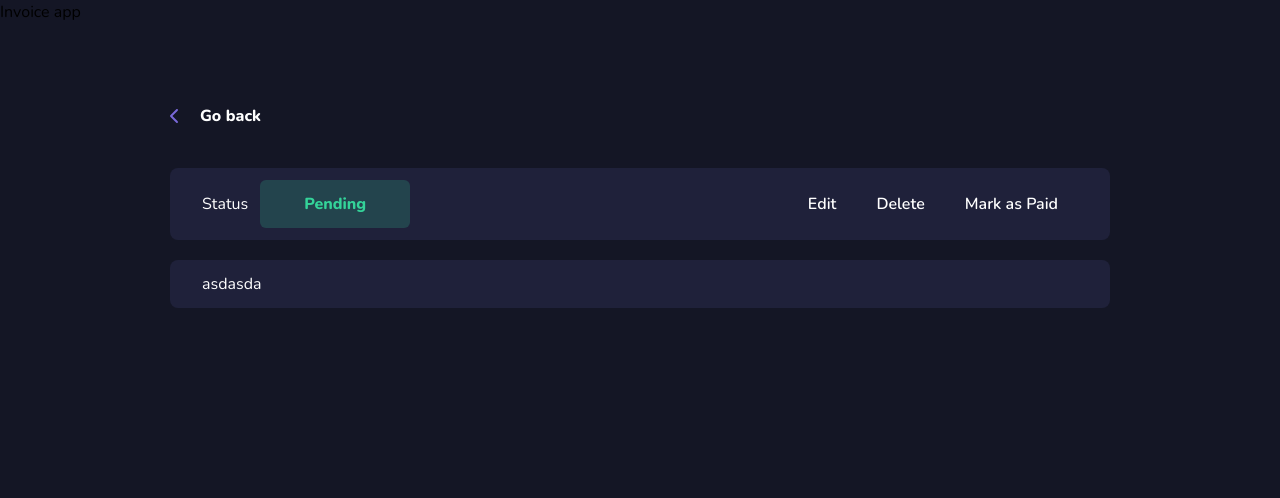
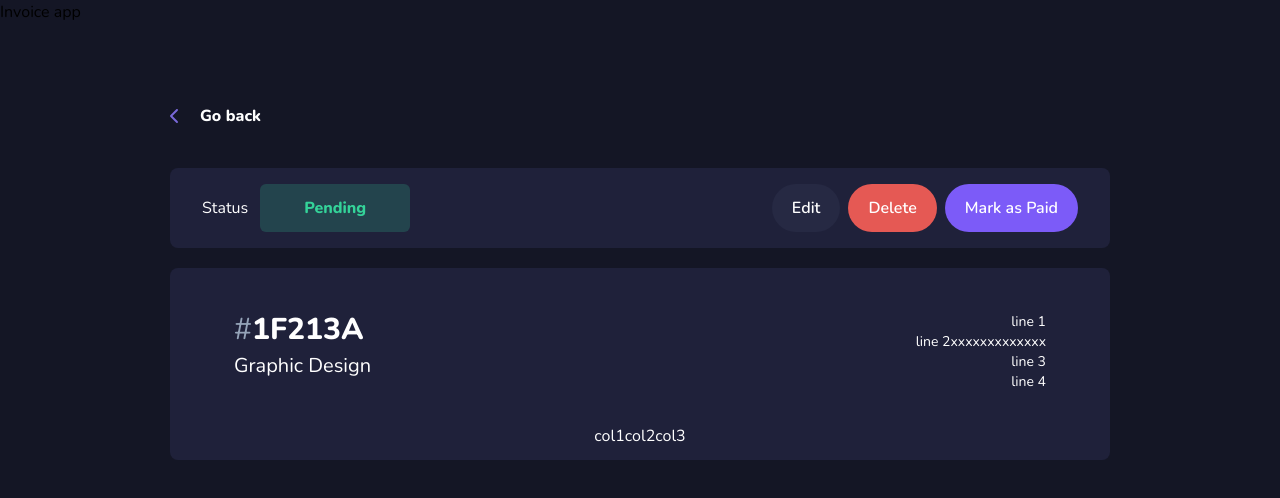
Before and after one commit to victorvzn/bootcamp-especialista-vue3, a Vue app: page /invoice/17efeb52-a3a1-49d7-b037-6bc9a3b10dc4/detail in a window 1280 px wide. Shown: the top 498 px of the page. Built offline with nearby package versions, Linux system fonts and the light colour scheme.

Commit message:
semana06, dia01, trabajando en la vista invoice detail view

```diff
--- a/package.json
+++ b/package.json
@@ -1,5 +1,5 @@
 {
-  "name": "semana05-dia01-vue-pinia-invoice-app",
+  "name": "semana06-dia01-invoice-app",
   "version": "0.0.0",
   "private": true,
   "scripts": {
--- a/src/router/index.js
+++ b/src/router/index.js
@@ -20,6 +20,11 @@ const router = createRouter({
       component: () => import('../views/InvoiceDetailView.vue')
     },
     {
+      path: '/invoice/:id?/edit',
+      name: 'invoice-edit',
+      component: () => import('../views/InvoiceEditView.vue')
+    },
+    {
       path: '/about',
       name: 'about',
       // route level code-splitting
--- a/src/views/InvoiceDetailView.vue
+++ b/src/views/InvoiceDetailView.vue
@@ -1,5 +1,9 @@
 <script setup>
-import { RouterLink } from 'vue-router'
+import { RouterLink, useRoute } from 'vue-router'
+
+const route = useRoute()
+
+const { id } = route.params
 </script>
 
 <template>
@@ -9,7 +13,7 @@ import { RouterLink } from 'vue-router'
       Go back
     </RouterLink>
 
-    <header class="flex justify-between items-center bg-[#1f213a] py-3 px-8 mt-10 rounded-lg">
+    <header class="flex justify-between items-center bg-[#1f213a] py-4 px-8 mt-10 rounded-lg">
       <div class="flex items-center text-white gap-3">
         <h3>Status</h3>
         <BaseTag
@@ -19,15 +23,55 @@ import { RouterLink } from 'vue-router'
         </BaseTag>
       </div>
 
-      <div class="flex items-center ">
-        <BaseButton>Edit</BaseButton>
-        <BaseButton color="red">Delete</BaseButton>
-        <BaseButton color="blue">Mark as Paid</BaseButton>
+      <div class="flex items-center gap-2">
+
+        <RouterLink
+          :to="{ name: 'invoice-edit', params: { id } }"
+        >
+          <BaseButton
+            class="bg-[#262943]"
+            >
+            Edit
+          </BaseButton>
+        </RouterLink>
+        <BaseButton
+          class="bg-[#e55954]"
+        >
+          Delete
+        </BaseButton>
+        <BaseButton
+          class="bg-[#7c5bf8]"
+        >
+          Mark as Paid
+        </BaseButton>
       </div>
     </header>
 
-    <section class="flex justify-between items-center bg-[#1f213a] py-3 px-8 mt-5 text-white rounded-lg">
-      asdasda
+    <section
+      class="flex flex-col justify-between items-center bg-[#1f213a] py-3 px-8 mt-5 text-white rounded-lg"
+    >
+      <div class="flex justify-between w-full p-8">
+        <div class="text-3xl">
+          <span class="text-slate-400">#</span>
+          <span class="font-extrabold">1F213A</span>
+          <div class="text-xl mt-1">
+            Graphic Design
+          </div>
+        </div>
+        <div class="text-sm text-right">
+          <div>line 1</div>
+          <div>line 2xxxxxxxxxxxxx</div>
+          <div>line 3</div>
+          <div>line 4</div>
+        </div>
+      </div>
+
+      <div class="grid grid-cols-3">
+        <div>col1</div>
+        <div>col2</div>
+        <div>col3</div>
+      </div>
+
     </section>
   </main>
 </template>
--- /dev/null
+++ b/src/views/InvoiceEditView.vue
@@ -0,0 +1,6 @@
+<script setup>
+</script>
+
+<template>
+  <h1>InvoiceEditView ok</h1>
+</template>
```
